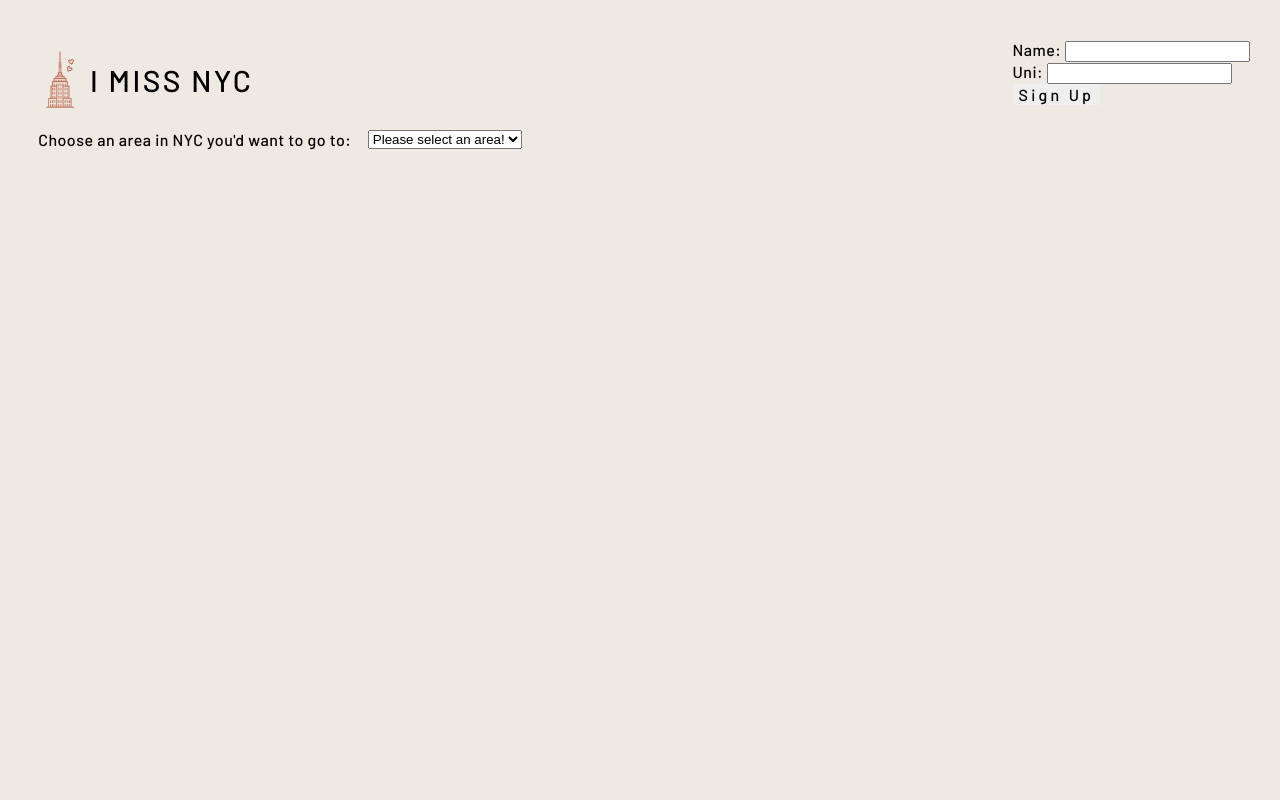
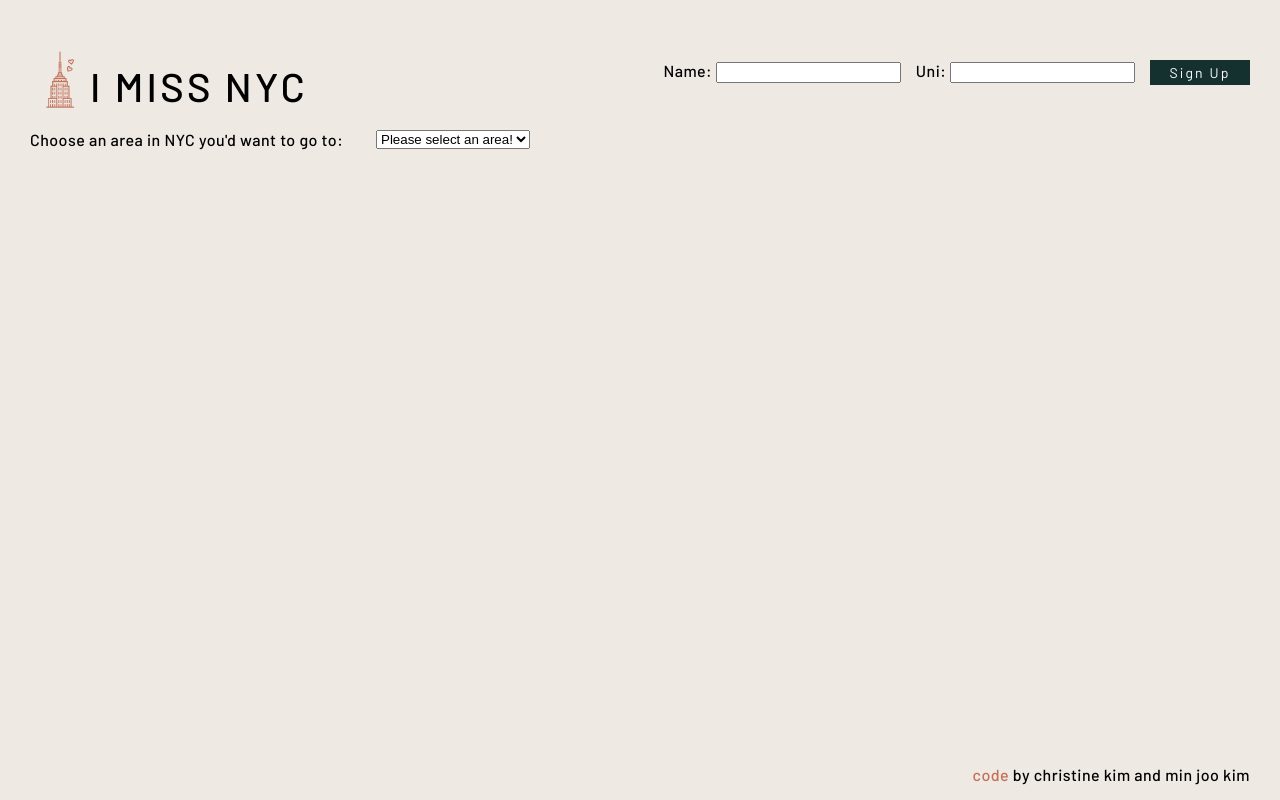
Before and after one commit to tinedkim/imissnyc, a Flask app: page / in a window 1280 px wide. Run offline with Flask 2, Linux system fonts and the light colour scheme; parts of the project's set-up code (start-up, migrations or seed data) failed here and were passed over; some libraries are stand-ins or nearby versions.

Commit message:
More frontend changes

```diff
--- a/server.py
+++ b/server.py
@@ -23,6 +23,7 @@ DATABASEURI = "postgresql://ck2980:7876@34.74.246.148/proj1part2"
 engine = create_engine(DATABASEURI)
 user = ()
 eventInfo = {}
+restaurantInfo = {}
 
 @app.before_request
 def before_request():
@@ -42,6 +43,8 @@ def teardown_request(exception):
 @app.route('/')
 def index():
   print(request.args)
+  global user
+  user = ()
   return render_template("index.html")
 
 @app.route("/getareas" , methods=['POST'])
@@ -52,7 +55,9 @@ def getarea():
   for result in cursor:
     locationIds.append(result[0])
   global eventInfo
+  global restaurantInfo
   eventInfo = {}
+  restaurantInfo = {}
   events = getEvents(locationIds)
   restaurants = getRestaurants(locationIds)
   itinerary = get_itinerary()
@@ -134,12 +139,13 @@ def reserve_event():
     g.conn.execute('INSERT INTO Buys(ticket_barcode, uni) VALUES (%s, %s)', ticket_barcode, uni)
     update_eventInfo()
   global eventInfo
-  itinerary = get_itinerary
-  return render_template("index.html", events = eventInfo, user = user, itinerary = itinerary)
+  global restaurantInfo
+  itinerary = get_itinerary()
+  return render_template("index.html", events = eventInfo, restaurants = restaurantInfo, user = user, itinerary = itinerary)
 
 
 def getRestaurants(locationIds):
-  restaurantInfo = {}
+  global restaurantInfo
   for id in locationIds:
     eats = g.conn.execute("SELECT EA.rname, EA.locationID FROM Eats_At EA WHERE EA.locationID = {0}".format(id))
     for result in eats:
@@ -170,6 +176,7 @@ def getRestaurants(locationIds):
 
 @app.route('/reserve_restaurant', methods=['POST'])
 def reserve_restaurant():
+  global restaurantInfo
   rname = request.form.get('reserve_restaurant')
   global user
   uni = user[0]
--- a/static/style.css
+++ b/static/style.css
@@ -1,42 +1,56 @@
+body {
+  margin: 0 30px 0 30px;
+  background-color: #efe9e4;
+  font-family: "Barlow", sans-serif;
+  letter-spacing: 0.03em;
+  font-weight: 500;
+  display: flex;
+  flex-direction: column;
+  min-height: 100vh;
+}
+
+header {
+  height: 100px;
+  padding-top: 30px;
+  display: flex;
+  justify-content: space-between;
+  align-items: center;
+}
+
+footer {
+  align-self: flex-end;
+}
+
+.content {
+  flex-grow: 1;
+}
+
 #title {
   font-family: "Barlow", sans-serif;
-  font-size: 30px;
+  font-size: 40px;
   letter-spacing: 0.08em;
   font-weight: 500;
   display: flex;
   align-items: center;
 }
 
-body {
-  margin: 30px;
-  background-color: #efe9e4;
-  font-family: "Barlow", sans-serif;
-  letter-spacing: 0.03em;
-  font-weight: 500;
-}
-
-.header {
-  height: 100px;
-  display: flex;
-  justify-content: space-between;
-  align-items: center;
-}
-
 .login {
   display: flex;
-  flex-direction: column;
-  justify-content: space-between;
+  flex-direction: row;
+  align-items: center;
+  justify-content: flex-end;
 }
 
 .getarea {
   width: 500px;
   display: flex;
   flex-direction: row;
-  justify-content: space-around;
+  justify-content: space-between;
   align-items: center;
 }
 
 .arearesult {
+  width: 100%;
   display: flex;
   flex-direction: row;
   justify-content: space-evenly;
@@ -54,6 +68,7 @@ body {
   background-color: #fcf7f4;
   padding: 15px;
   margin-top: 20px;
+  box-shadow: rgba(149, 157, 165, 0.2) 0px 8px 24px;
 }
 
 .eventtitle {
@@ -142,27 +157,20 @@ body {
   transform: translateY(0);
 }
 
-button,
-.button {
+.reserveform {
+  display: flex;
+  justify-content: center;
+}
+
+button {
   outline: none;
   border: none;
   font-family: "Barlow", sans-serif;
   font-size: 16px;
   letter-spacing: 0.2em;
   font-weight: 500;
-}
-
-.reserveform {
-  display: flex;
-  justify-content: center;
-}
-
-#reservebutton,
-.seetickets {
   background: #15312f;
   color: #fff;
-  width: 100%;
-  height: 50px;
   justify-self: center;
   cursor: pointer;
   font-weight: 400;
@@ -172,3 +180,28 @@ button,
 .seetickets:hover {
   opacity: 0.8;
 }
+
+#loginbutton {
+  font-size: 14px;
+  letter-spacing: 0.15em;
+  text-align: center;
+  width: 100px;
+  height: 25px;
+}
+
+.itinerary {
+  border-radius: 1rem;
+  width: 600px;
+  background-color: #fcf7f4;
+  padding: 30px;
+  margin-top: 20px;
+  box-shadow: rgba(149, 157, 165, 0.2) 0px 8px 24px;
+}
+
+.github {
+  color: #c36f55;
+  text-decoration: none;
+}
+.github:hover {
+  text-decoration: underline;
+}
--- a/templates/area.html
+++ b/templates/area.html
@@ -28,7 +28,13 @@
             {% endif %}
           </div>
         </div>
-        <button class="seetickets" id="{{e_key}}">show tickets</button>
+        <button
+          class="seetickets"
+          id="{{e_key}}"
+          style="width: 100%; height: 50px"
+        >
+          show tickets
+        </button>
       </div>
       <div class="ticket" id="{{e_key}}_tickets" style="display: none">
         <h3>Tickets</h3>
@@ -114,6 +120,7 @@
             name="reserve_restaurant"
             value="{{ r_key }}"
             id="reservebutton"
+            style="width: 100%; height: 50px"
           >
             reserve
           </button>
--- a/templates/index.html
+++ b/templates/index.html
@@ -29,8 +29,8 @@
   </head>
 
   <body>
-    <div class="header">
-      <h1 id="title">
+    <header>
+      <h1 id="title" style="display: flex; align-items: flex-end">
         <img
           src="../static/nyc.png"
           height="60px"
@@ -43,16 +43,15 @@
       </h1>
       {% if user|length == 0 %}
       <form method="POST" action="/login" class="login">
-        <div>Name: <input type="text" name="name" /></div>
-        <div>Uni: <input type="text" name="uni" /></div>
-        <div id="loginButton">
-          <input type="submit" value="Sign Up" class="button" />
-        </div>
+        <div style = "margin-right: 15px;">Name: <input type="text" name="name" /></div>
+        <div style = "margin-right: 15px;">Uni: <input type="text" name="uni" /></div>
+        <button id = "loginbutton">Sign Up</button>
       </form>
       {% else %}
       <p>Welcome {{user[1]}}</p>
       {% endif %}
-    </div>
+    </header>
+    <div class="content">
       <form
         method="POST"
         action="{{url_for('getarea')}}"
@@ -69,31 +68,58 @@
           <option value="Chelsea">Chelsea</option>
         </select>
       </form>
+      <div style="display: flex; flex-direction: column; align-items: center">
         {% include 'area.html' %} {% if itinerary is defined %}
-    <div id="itinerary">
+        <div class="itinerary">
+          {% if user is defined and user|length != 0 %}
+          <h2 class="subtitle">{{ user[1] }}'s Itinerary</h2>
+          {% else %}
           <h2 class="subtitle">Your Itinerary</h2>
+          {% endif %} {% if user is defined and user|length == 0 %}
+          <h4 style="color: #6f7286; text-align: center">
+            please sign in to get your itinerary
+          </h3>
+          {% else %}
           <h4 class="subtitle">Events</h4>
           {% if itinerary['events']|length == 0 %}
           <p>No events planned! Reserve your spot at your favorite events!</p>
-      <p>{%else%} {% for eventID in itinerary['events'] %}</p>
-
-      <h5>{{itinerary['events'][eventID]["e_name"] }}</h5>
+          {%else%} {% for eventID in itinerary['events'] %}
           <p>
-        {{ itinerary['events'][eventID]["start_time"] }} - {{
-        itinerary['events'][eventID]["end_time"] }}
+            <span style="color: #c36f55">
+              {{ itinerary['events'][eventID]["date"] }}, {{
+              itinerary['events'][eventID]["start_time"] }} - {{
+              itinerary['events'][eventID]["end_time"] }} </span
+            >: {{itinerary['events'][eventID]["e_name"] }}
           </p>
           {% endfor %} {% endif %}
-      <h4>Restaurants</h4>
+          <h4 class="subtitle">Restaurants</h4>
           {% if itinerary['restaurants']|length == 0 %}
           <p>
             You are not eating at any restaurant yet. Reserve your spot at your
             favorite restaurant!
           </p>
           {%else%} {% for rname in itinerary['restaurants'] %}
-      <h5>{{ rname }}</h5>
-      <p>{{ itinerary['restaurants'][rname]["address"] }}</p>
-      {% endfor %} {% endif %}
+          <p>
+            <span style="color: #15312f"
+              >{{ itinerary['restaurants'][rname]["address"] }}
+            </span>
+            : {{ rname }}
+          </p>
+          {% endfor %} {% endif %} {% endif %}
         </div>
         {% endif %}
+      </div>
+    </div>
+    <footer>
+      <p>
+        <a
+          href="https://github.com/tinedkim/imissnyc"
+          class="github"
+          target="”_blank”"
+          >code</a
+        >
+        by christine kim and min joo kim
+      </p>
+    </footer>
   </body>
 </html>
```
Also changed, not shown: templates/itinerary.html (added, +26 -0 lines). Lines whose indentation alone changed are shown as unchanged.
